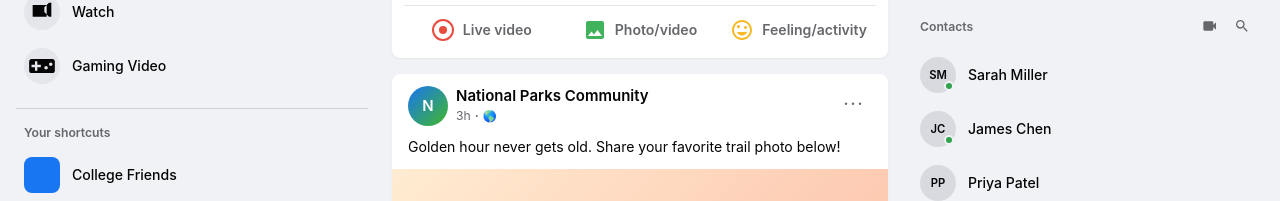
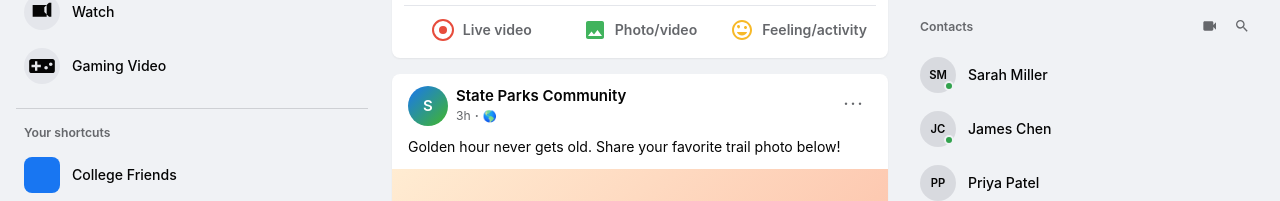
Before and after one commit to vraj-york/york-ie-launchpad, a React (Vite) app: page / in a window 1280 px wide. Shown: the part 356-557 px from the top of the page. Built offline with nearby package versions, Linux system fonts and the light colour scheme.

Commit message:
Rename feed author to State Parks Community
Co-authored-by: Kalrav Parsana <kalravparsana@gmail.com>

```diff
--- a/src/components/Feed.jsx
+++ b/src/components/Feed.jsx
@@ -4,7 +4,7 @@ import { PostCard } from './PostCard'
 
 const posts = [
   {
-    author: 'National Parks Community',
+    author: 'State Parks Community',
     time: '3h',
     text: 'Golden hour never gets old. Share your favorite trail photo below!',
     imageGradient: 'linear-gradient(135deg, #ffecd2 0%, #fcb69f 100%)',
```
